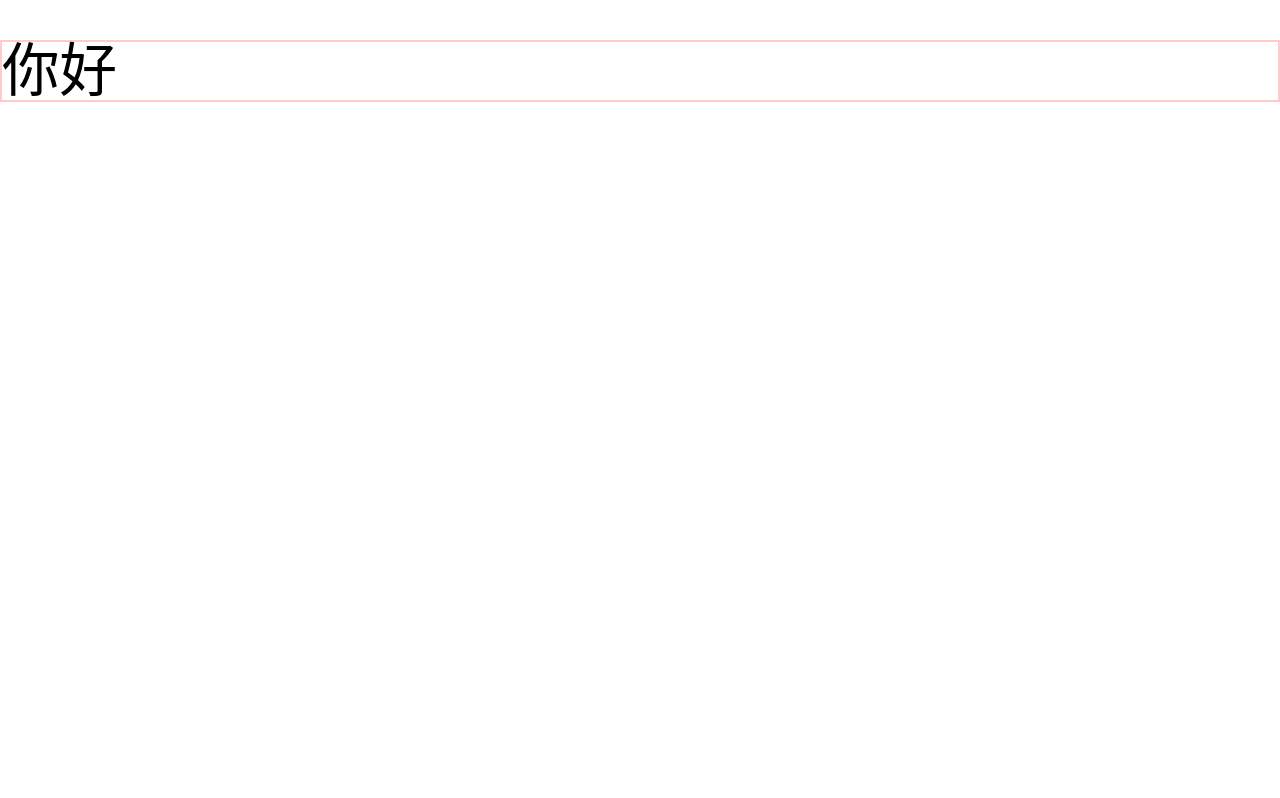
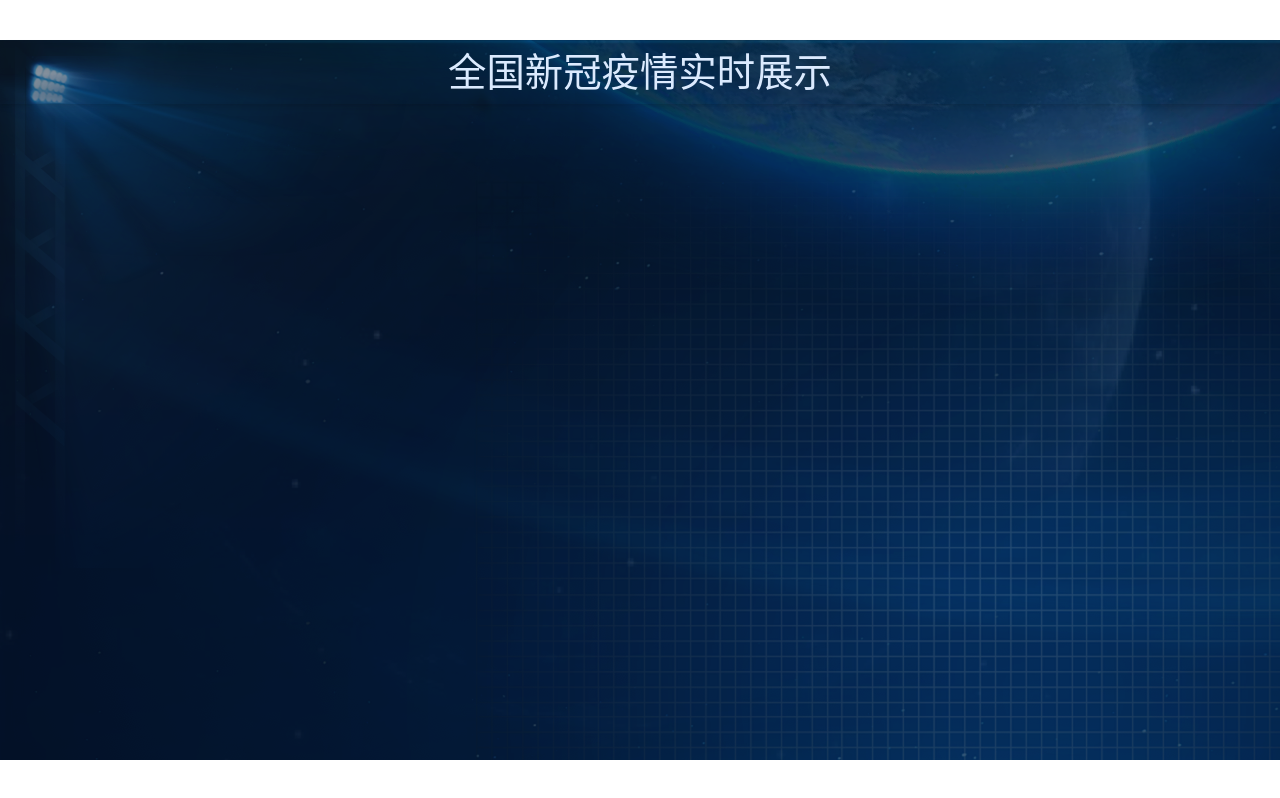
Before and after one commit to chenxingyu0830/big-screen-website, a React (Vite) app: page /#/ in a window 1280 px wide. Built offline with nearby package versions, Linux system fonts and the light colour scheme.

Commit message:
feat: add background

```diff
--- a/index.html
+++ b/index.html
@@ -13,10 +13,9 @@
 					? clientHeight * (16 / 9)
 					: clientWidth;
 			const pageHight = pageWidth / (16 / 9);
-			const string = `<style>html{
-        font-size: ${pageWidth / 100}px
-      }</style>`;
-			document.write(string);
+			document.write(`
+				<style>html{font-size: ${pageWidth / 100}px}</style>
+			`);
 		</script>
 	</head>
 	<body>
--- a/src/app.tsx
+++ b/src/app.tsx
@@ -3,11 +3,12 @@ import { Routes, HashRouter } from 'react-router-dom';
 import { Route } from 'react-router-dom';
 import { Home } from './pages/home';
 import { Config } from './pages/config';
+import background from '../images/background.png';
 
 function App() {
 
     return (
-        <div className="App">
+        <div className="flex flex-1 bg-background">
             <HashRouter>
                 <Routes>
                     <Route path="/" element={<Home />} />
--- a/src/common/style/index.css
+++ b/src/common/style/index.css
@@ -39,5 +39,7 @@ body {
 }
 
 #root {
+	display: flex;
+	flex-direction: column;
     margin: 0 auto;
 }
--- /dev/null
+++ b/src/custom.d.ts
@@ -0,0 +1,4 @@
+declare module "*.png" {
+  const value: any;
+  export = value;
+}
--- a/src/pages/home.tsx
+++ b/src/pages/home.tsx
@@ -1,9 +1,11 @@
-import React from 'react';
+import React from "react";
 
 export const Home = () => {
-    return (
-        <div className="text-7xl border-2 border-red-200">
-            你好
-        </div>
-    );
+	return (
+		<div className="flex-1">
+			<header className="flex justify-center items-center text-blue-100  text-5xl shadow-md h-20">
+				<span className="align-middle">全国新冠疫情实时展示</span>
+			</header>
+		</div>
+	);
 };
--- a/tailwind.config.js
+++ b/tailwind.config.js
@@ -1,11 +1,18 @@
 module.exports = {
-  purge: ['./index.html', './src/**/*.{vue,js,ts,jsx,tsx}'],
+	purge: ["./index.html", "./src/**/*.{vue,js,ts,jsx,tsx}"],
 	darkMode: false, // or 'media' or 'class'
 	theme: {
-    extend: {},
+		extend: {
+			backgroundImage: {
+				background: "url('src/images/background.png')",
+			},
+			color: {
+        'regal-blue': '#243c5a',
+			},
+		},
 	},
 	variants: {
 		extend: {},
 	},
 	plugins: [],
-}
+};
```
Also changed, not shown: src/images/background.png (added). Lines whose indentation alone changed are shown as unchanged.
